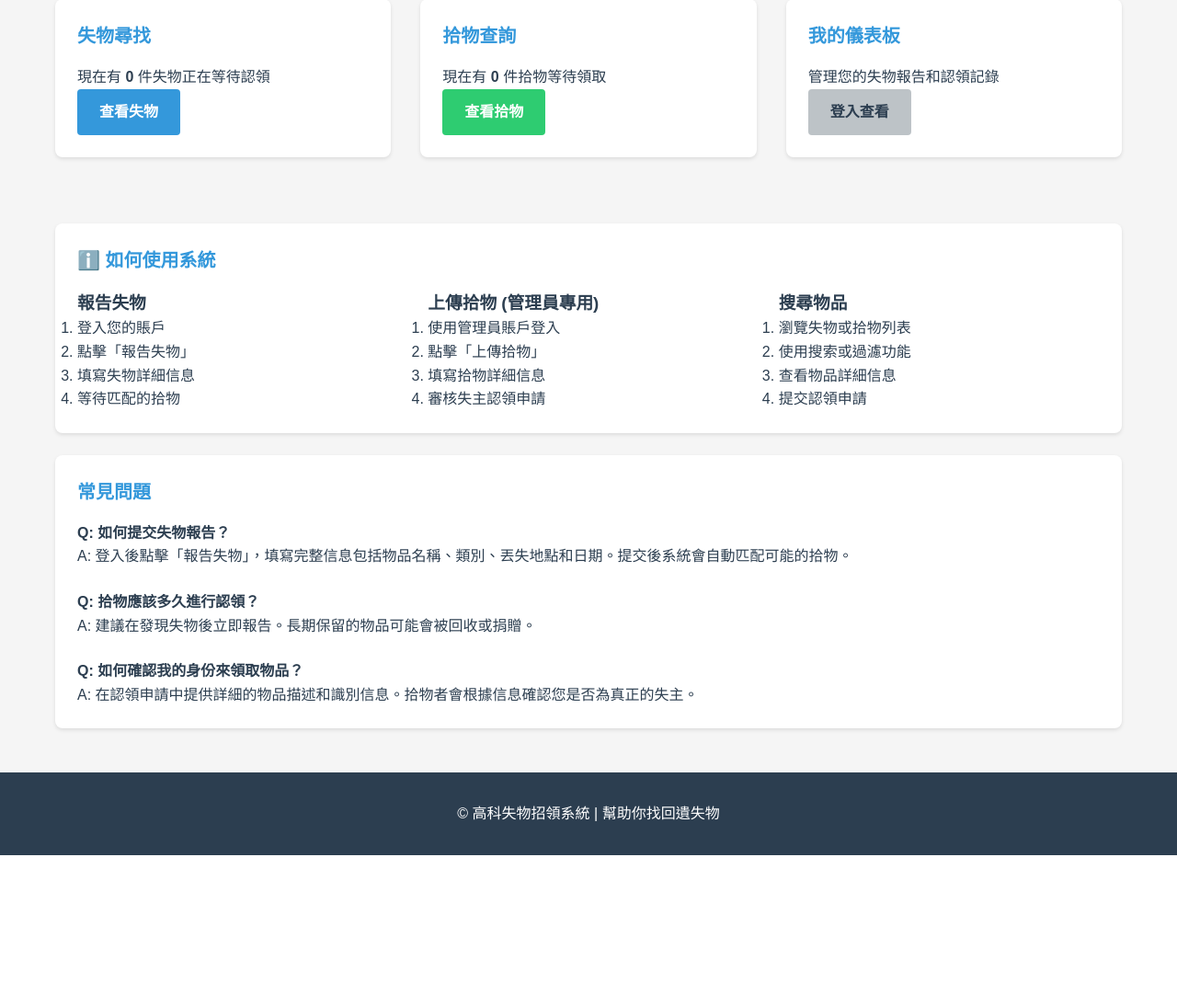
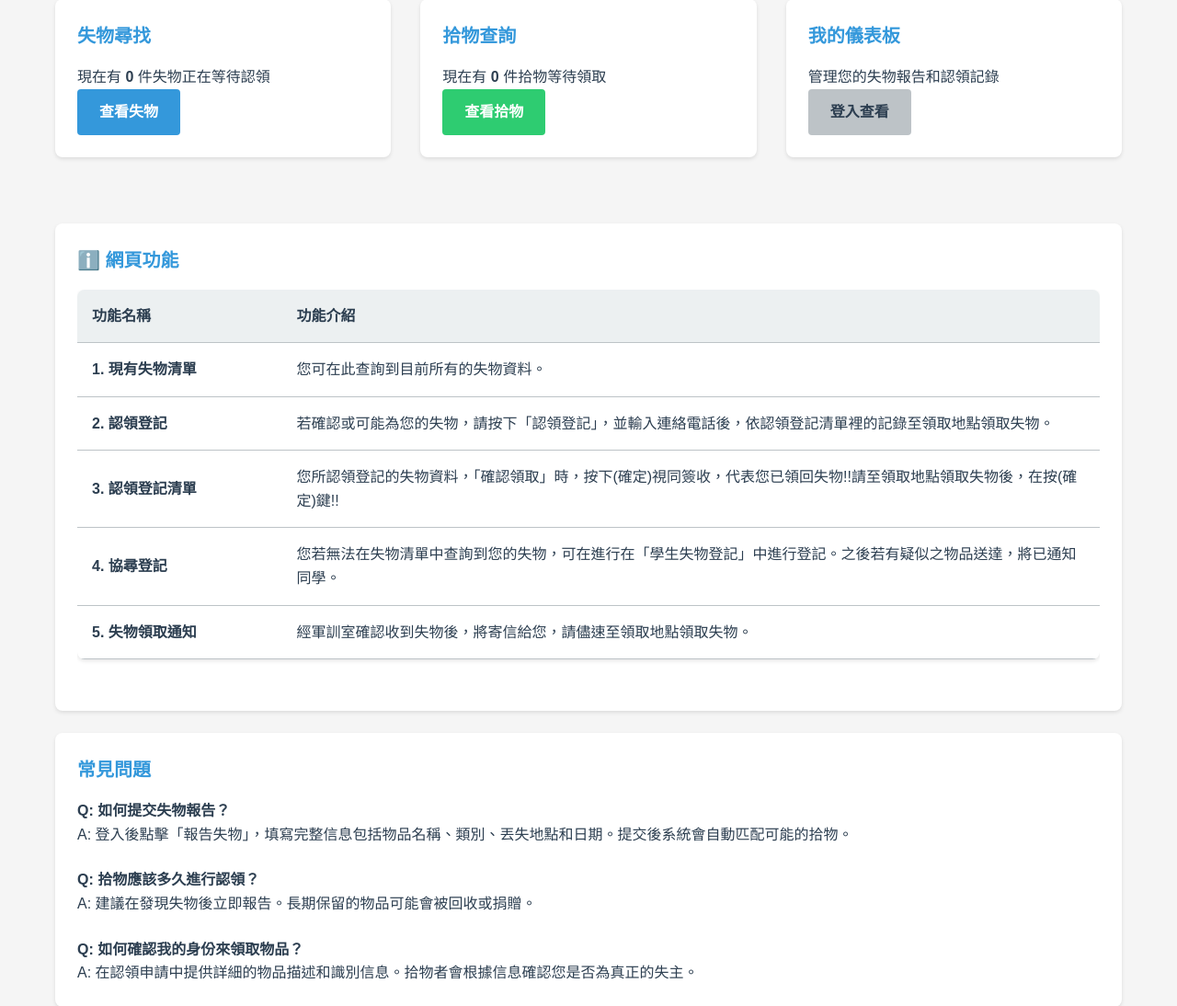
Before and after one commit to c112151123-blip/project, a Flask app: page / in a window 1280 px wide. Shown: the part 424-1518 px from the top of the page at 92% size. Before the commit the page ends 1354 px from the top, so only its background shows below. Run offline with Flask 3, Linux system fonts and the light colour scheme; data that the repository does not hold is empty.

Commit message:
Update index.html with feature table instead of workflow list

```diff
--- a/app/templates/index.html
+++ b/app/templates/index.html
@@ -43,35 +43,38 @@
 </div>
 
 <div class="card">
-    <div class="card-header">ℹ️ 如何使用系統</div>
-    <div style="display: grid; grid-template-columns: repeat(auto-fit, minmax(200px, 1fr)); gap: 2rem;">
-        <div>
-            <h3>報告失物</h3>
-            <ol>
-                <li>登入您的賬戶</li>
-                <li>點擊「報告失物」</li>
-                <li>填寫失物詳細信息</li>
-                <li>等待匹配的拾物</li>
-            </ol>
-        </div>
-        <div>
-            <h3>上傳拾物 (管理員專用)</h3>
-            <ol>
-                <li>使用管理員賬戶登入</li>
-                <li>點擊「上傳拾物」</li>
-                <li>填寫拾物詳細信息</li>
-                <li>審核失主認領申請</li>
-            </ol>
-        </div>
-        <div>
-            <h3>搜尋物品</h3>
-            <ol>
-                <li>瀏覽失物或拾物列表</li>
-                <li>使用搜索或過濾功能</li>
-                <li>查看物品詳細信息</li>
-                <li>提交認領申請</li>
-            </ol>
-        </div>
+    <div class="card-header">ℹ️ 網頁功能</div>
+    <div style="overflow-x: auto;">
+        <table>
+            <thead>
+                <tr>
+                    <th style="width: 20%;">功能名稱</th>
+                    <th>功能介紹</th>
+                </tr>
+            </thead>
+            <tbody>
+                <tr>
+                    <td><strong>1. 現有失物清單</strong></td>
+                    <td>您可在此查詢到目前所有的失物資料。</td>
+                </tr>
+                <tr>
+                    <td><strong>2. 認領登記</strong></td>
+                    <td>若確認或可能為您的失物，請按下「認領登記」，並輸入連絡電話後，依認領登記清單裡的記錄至領取地點領取失物。</td>
+                </tr>
+                <tr>
+                    <td><strong>3. 認領登記清單</strong></td>
+                    <td>您所認領登記的失物資料，「確認領取」時，按下(確定)視同簽收，代表您已領回失物!!請至領取地點領取失物後，在按(確定)鍵!!</td>
+                </tr>
+                <tr>
+                    <td><strong>4. 協尋登記</strong></td>
+                    <td>您若無法在失物清單中查詢到您的失物，可在進行在「學生失物登記」中進行登記。之後若有疑似之物品送達，將已通知同學。</td>
+                </tr>
+                <tr>
+                    <td><strong>5. 失物領取通知</strong></td>
+                    <td>經軍訓室確認收到失物後，將寄信給您，請儘速至領取地點領取失物。</td>
+                </tr>
+            </tbody>
+        </table>
     </div>
 </div>
 
```
